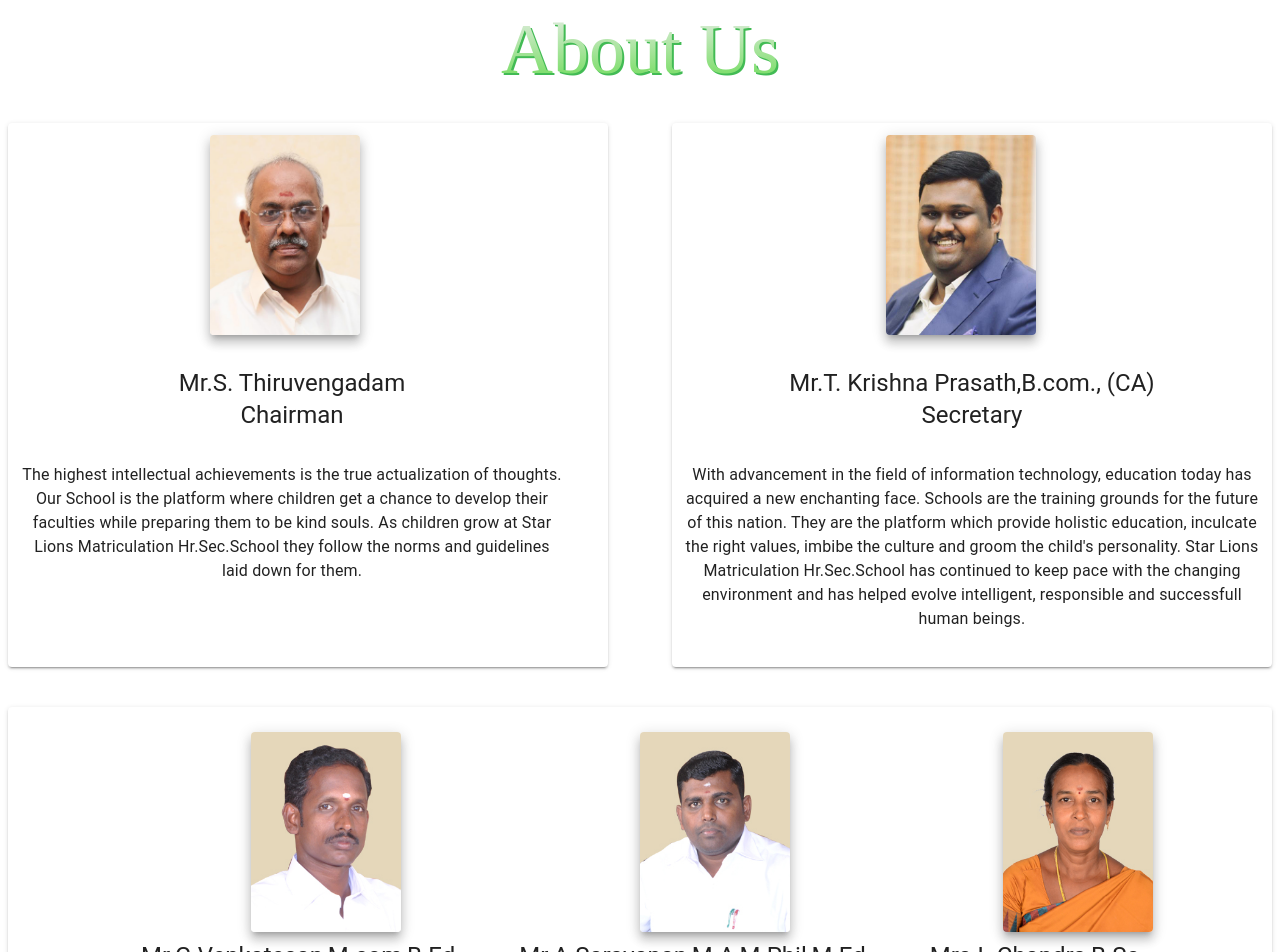
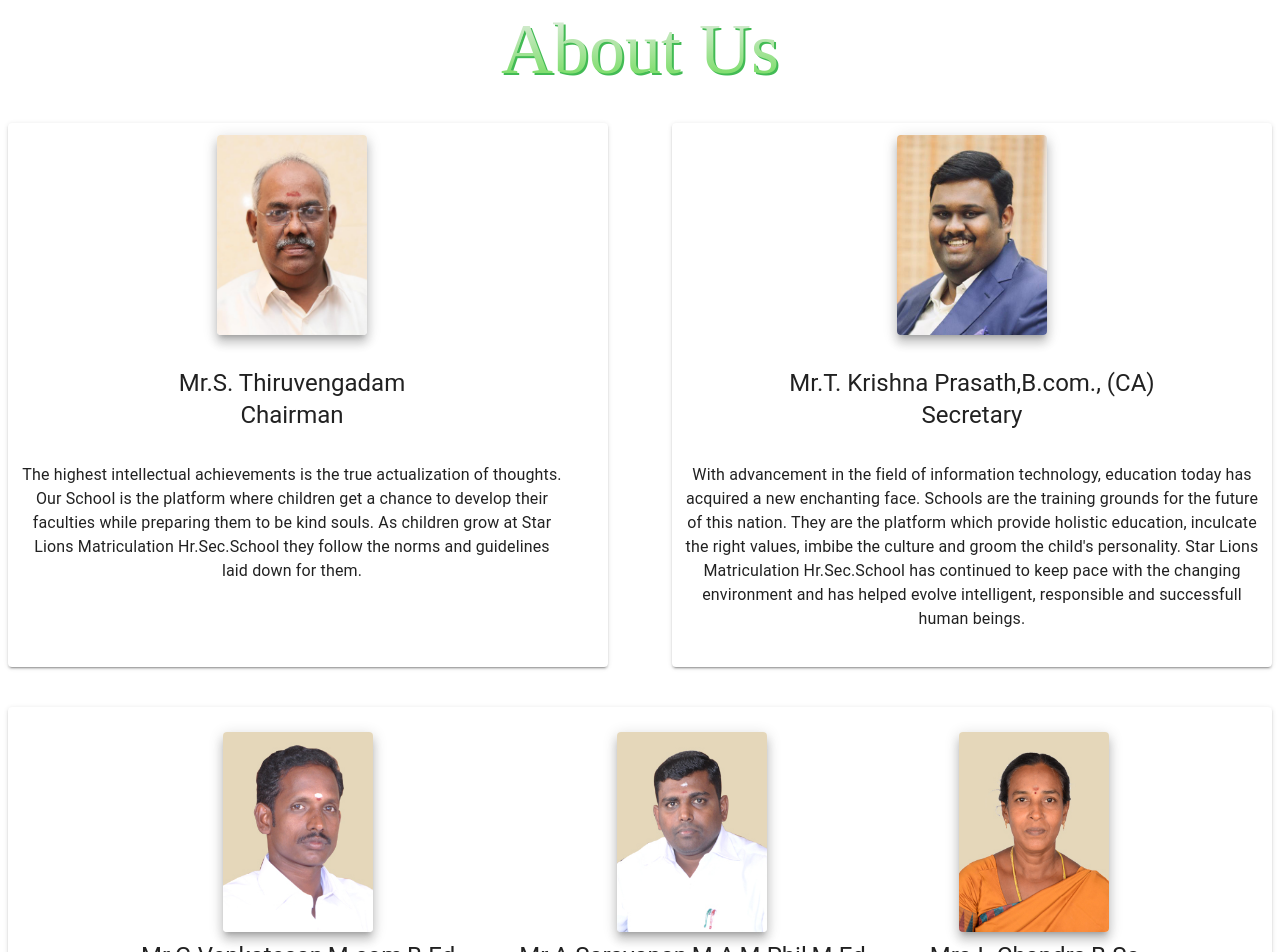
Before and after one commit to mallikarjuna-sharma/starline-school, a React app: page / in a window 1280 px wide. Shown: the part 4100-5052 px from the top of the page. Built offline with nearby package versions, Linux system fonts and the light colour scheme.

Commit message:
img align issue

```diff
--- a/src/AboutUsCard.js
+++ b/src/AboutUsCard.js
@@ -14,7 +14,7 @@ const ImgStyle = {
   height: "100%",
 };
 
-const CardStyles = { marginLeft: "35%", width: "150px", height: "200px" };
+const CardStyles = { width: "150px", height: "200px" };
 
 function AboutUsCard() {
   return (
@@ -45,9 +45,11 @@ function AboutUsCard() {
                 style={{ width: "100%" }}
               >
                 <Grid item alignItems="center" md={12} lg={12}>
+                <Grid container justify="center" >
                   <Card raised style={CardStyles}>
                     <img src={Chairman} style={ImgStyle} />
                   </Card>
+                  </Grid>
                 </Grid>
                 <Grid
                   item
@@ -84,10 +86,11 @@ function AboutUsCard() {
                 justify="center"
               >
                 <Grid item>
+                <Grid container justify="center" >
                   <Card raised style={CardStyles}>
-                    {" "}
                     <img src={Secretary} style={ImgStyle} />
                   </Card>
+                  </Grid>
                 </Grid>
                 <Grid item style={{ textAlign: "center" }}>
                   <Typography variant={"h5"}>
@@ -114,10 +117,12 @@ function AboutUsCard() {
                 <Grid item>
                   <Grid container spacing={1} direction="column">
                     <Grid item md={12} lg={12}>
+                    <Grid container justify="center" >
                       <Card raised style={CardStyles}>
                         {" "}
                         <img src={Principal} style={ImgStyle} />
                       </Card>
+                      </Grid>
                     </Grid>
                     <Grid item md={12} lg={12} style={{ textAlign: "center" }}>
                       <Typography variant={"h5"}>
@@ -133,10 +138,12 @@ function AboutUsCard() {
                 <Grid item>
                   <Grid container spacing={1} direction="column">
                     <Grid item md={12} lg={12}>
+                    <Grid container justify="center" >
                       <Card raised style={CardStyles}>
                         {" "}
                         <img src={VicePrincipal} style={ImgStyle} />
                       </Card>
+                      </Grid>
                     </Grid>
                     <Grid item style={{ textAlign: "center" }}>
                       <Typography variant={"h5"}>
@@ -152,10 +159,12 @@ function AboutUsCard() {
                 <Grid item>
                   <Grid container spacing={1} direction="column">
                     <Grid item md={12} lg={12}>
+                    <Grid container justify="center" >
                       <Card raised style={CardStyles}>
                         {" "}
                         <img src={FacultyAdminstrator} style={ImgStyle} />
                       </Card>
+                      </Grid>
                     </Grid>
                     <Grid item style={{ textAlign: "center" }}>
                       <Typography variant={"h5"}>Mrs.L.Chandra,B.Sc</Typography>
```
